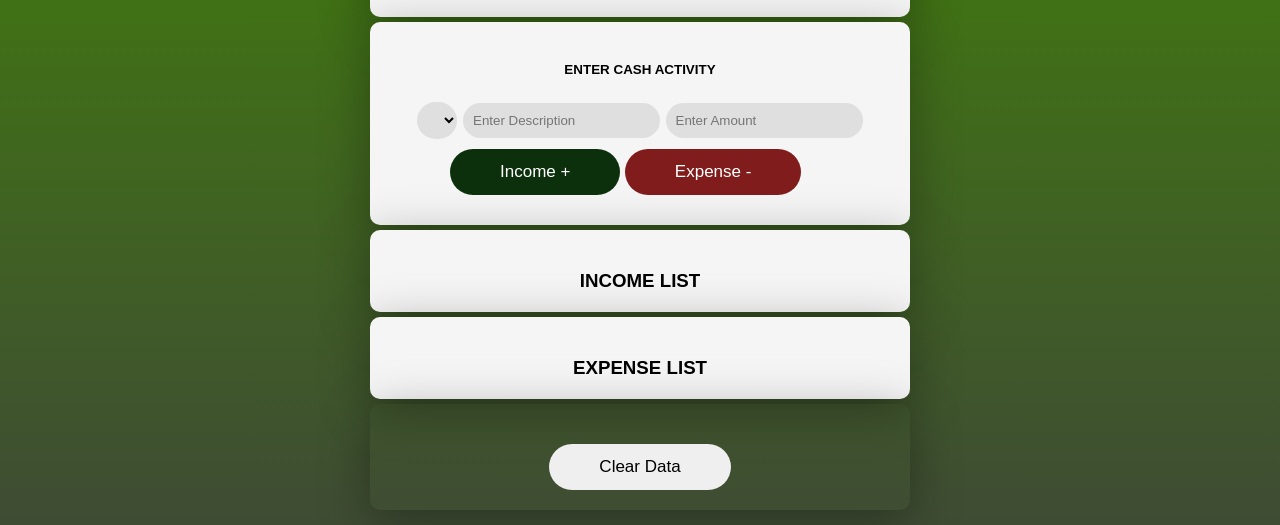
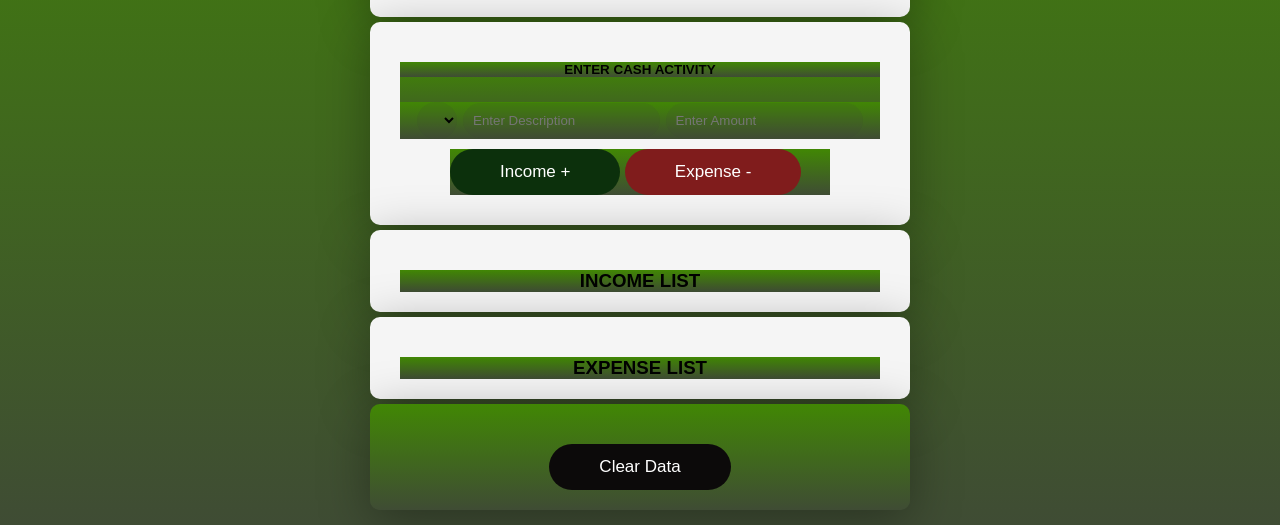
Before and after one commit to machinowav/machinowav, a plain HTML site: page index.html in a window 1280 px wide. Shown: the part 306-831 px from the top of the page. Drawn offline with Linux system fonts and the light colour scheme.

Commit message:
Update index.html

```diff
--- a/index.html
+++ b/index.html
@@ -10,6 +10,7 @@
     font-family: Arial, Helvetica, sans-serif;
     box-sizing: border-box;
     user-select: none;
+    background: linear-gradient(180deg, #418704, #3F4C34);
 }
 
 .container{
@@ -142,7 +143,7 @@ button{
     color: white;
 }
 
-.clearData{
+.clearDataBtn{
     background: #0c0a0a;
     color: white;
 }
```
